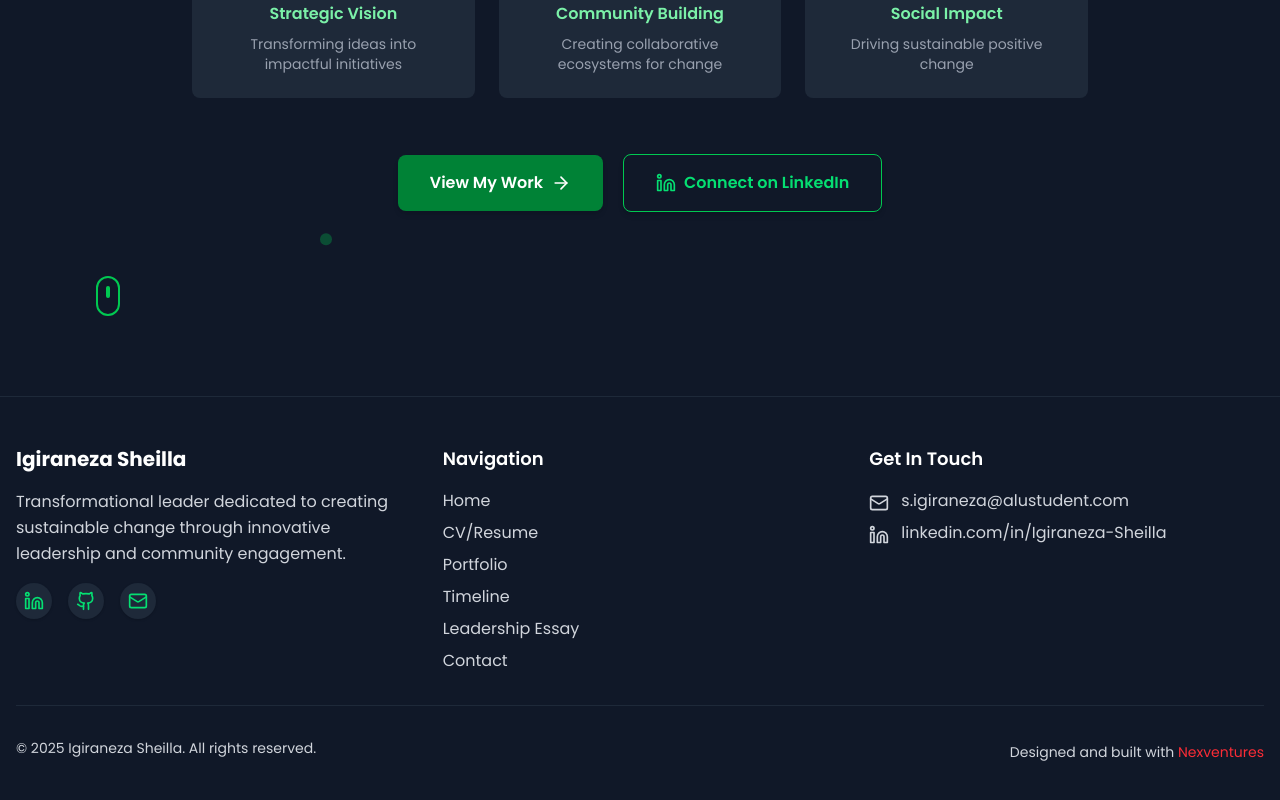
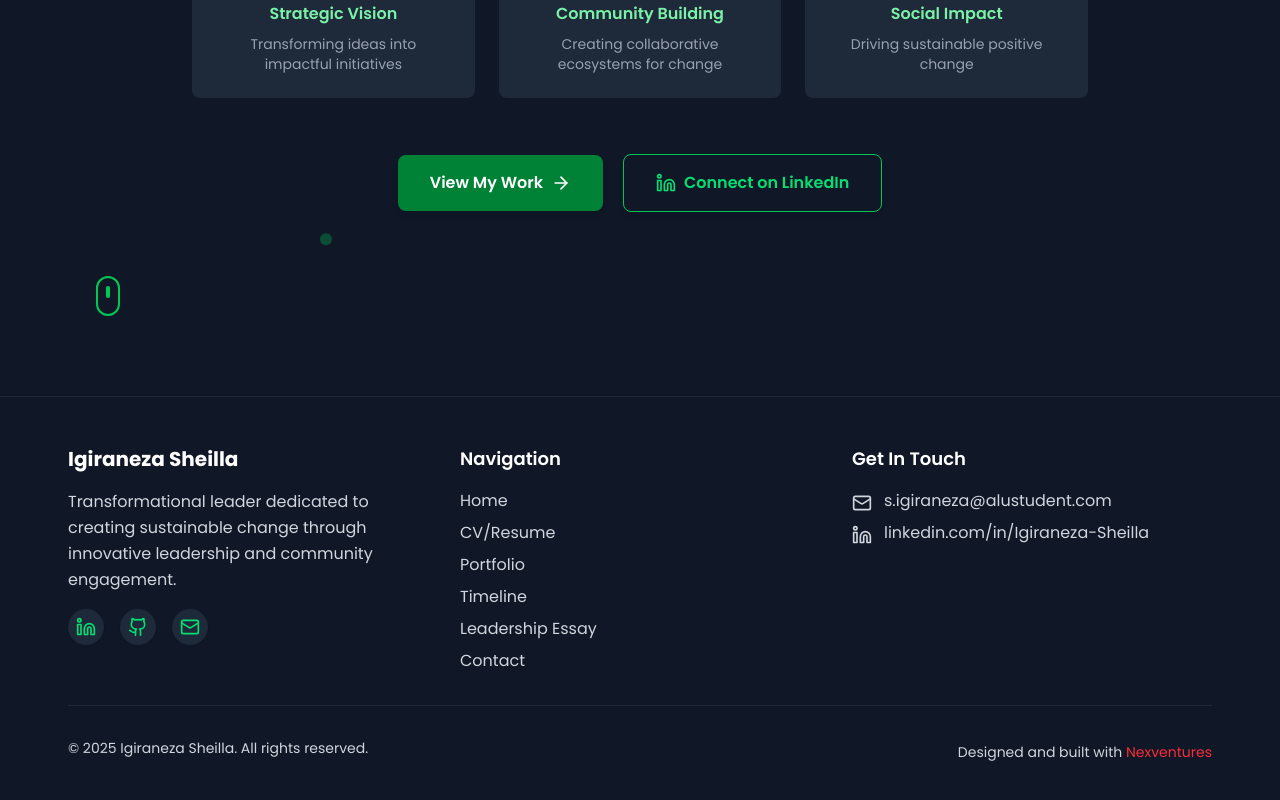
Before and after one commit to NexventuresLtd/igiraneze-sheilla-portfolio, a React (Vite) app: page / in a window 1280 px wide. Shown: the part 941-1741 px from the top of the page. Built offline with nearby package versions, Linux system fonts and the light colour scheme; a web font is replaced by a local one.

Commit message:
sheilla updated footer

```diff
--- a/src/comps/Foter.tsx
+++ b/src/comps/Foter.tsx
@@ -15,7 +15,7 @@
 
     return (
         <footer className={`py-12 px-4 ${isDarkMode ? 'bg-gray-900 text-gray-300' : 'bg-gray-100 text-gray-700'} border-t ${isDarkMode ? 'border-gray-800' : 'border-gray-200'}`}>
-            <div className="max-w-7xl mx-auto">
+            <div className="max-w-11/12 mx-auto">
                 <div className="grid md:grid-cols-3 gap-8 mb-8">
                     {/* Brand Section */}
                     <div>
```
